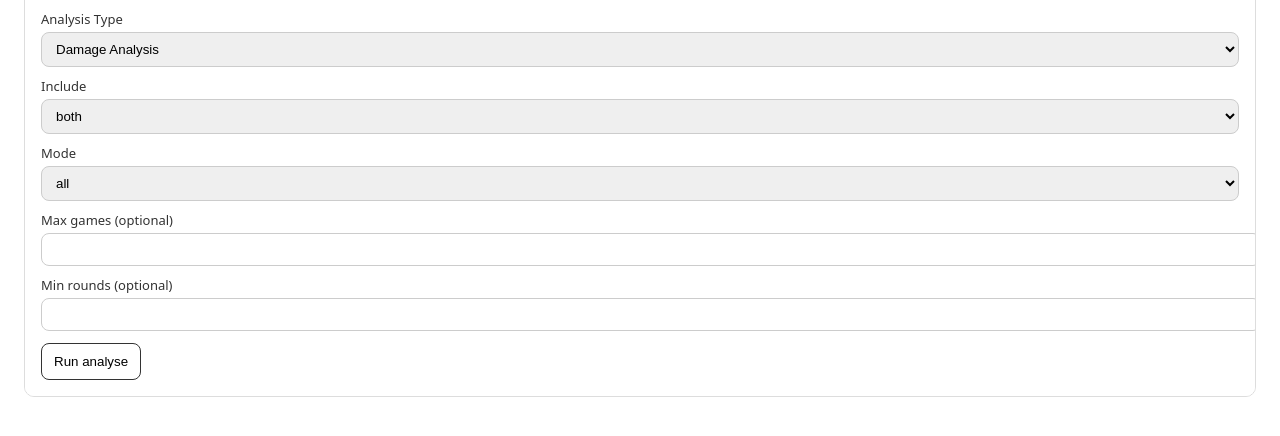
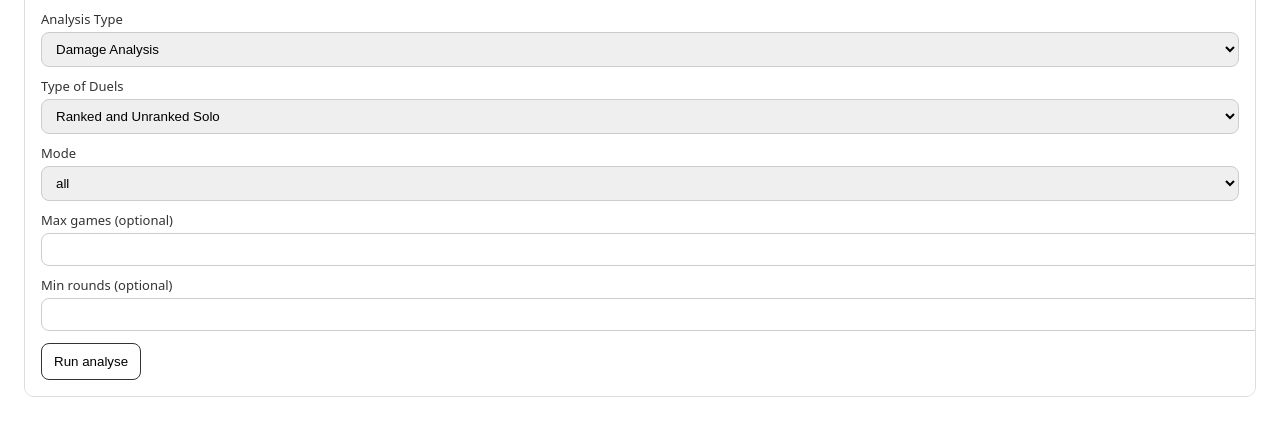
Before and after one commit to jonculver/geoguessr_stats, a FastAPI app: page / in a window 1280 px wide. Shown: the part 272-708 px from the top of the page. Run offline with FastAPI, Linux system fonts and the light colour scheme.

Commit message:
Web UI: rename include to Type of Duels

```diff
--- a/geoguessr/web/templates/index.html
+++ b/geoguessr/web/templates/index.html
@@ -58,12 +58,12 @@
             <option value="wrong-country" {% if analyse and analyse.form.type=="wrong-country" %}selected{% endif %}>Country Accuracy Analysis</option>
           </select>
 
-          <label>Include</label>
+          <label>Type of Duels</label>
           <select name="include">
             {% set inc = analyse.form.include if analyse else "both" %}
-            <option value="both" {% if inc=="both" %}selected{% endif %}>both</option>
-            <option value="ranked" {% if inc=="ranked" %}selected{% endif %}>ranked</option>
-            <option value="unranked" {% if inc=="unranked" %}selected{% endif %}>unranked</option>
+            <option value="both" {% if inc=="both" %}selected{% endif %}>Ranked and Unranked Solo</option>
+            <option value="ranked" {% if inc=="ranked" %}selected{% endif %}>Ranked Solo</option>
+            <option value="unranked" {% if inc=="unranked" %}selected{% endif %}>Unranked Solo</option>
           </select>
 
           <label>Mode</label>
```
